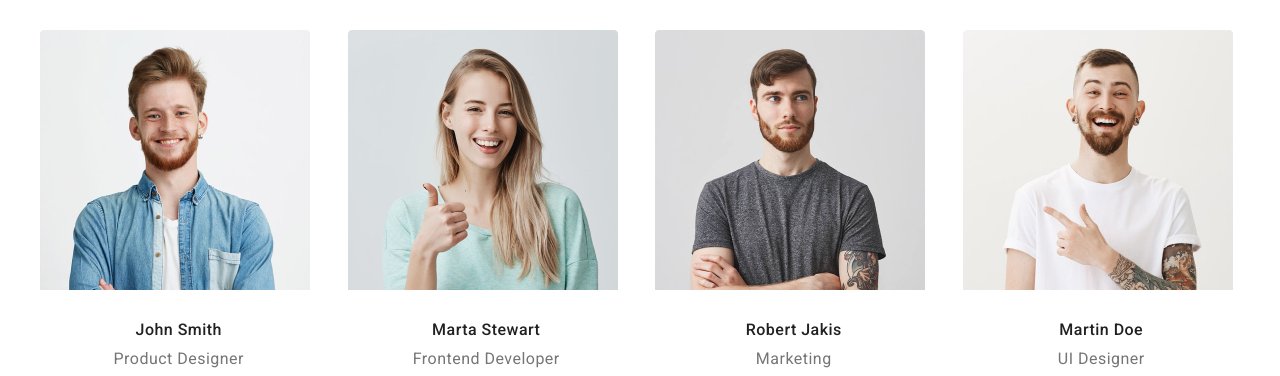
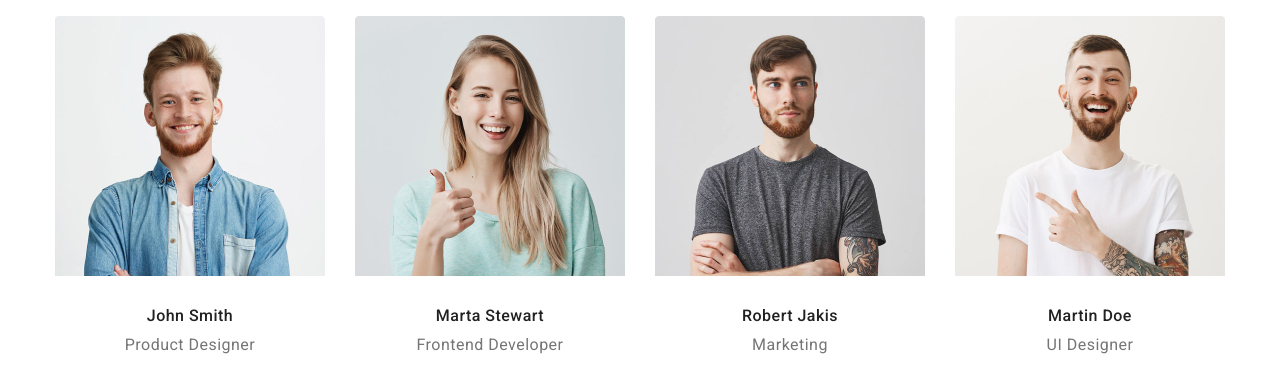
Before and after one commit to tatyanazhuravlova/goit-markup-hw-03, a plain HTML site: page index.html in a window 1280 px wide. Shown: the part 1412-1788 px from the top of the page. Drawn offline with Linux system fonts and the light colour scheme.

Commit message:
прописані стили для html

```diff
--- a/css/styles.css
+++ b/css/styles.css
@@ -9,7 +9,16 @@
 фон кнопок особенности background: #f5f4fa;
 footer background: #e5e5e5;
 список портфолио: background: #F5F4FA;*/
-
+html {
+  box-sizing: border-box;
+}
+*,
+*::after,
+*::before {
+  padding: 0;
+  margin: 0;
+  box-sizing: inherit;
+}
 :root {
   --primary-text-color: #212121;
   --color-link: #2196f3;
@@ -317,6 +326,7 @@ img {
   margin: 0;
   padding: 0;
   margin-bottom: 50px;
+  text-align: center;
 }
 .team {
   background-color: var(--portfolio-ul-backgroundburlywood);
```
